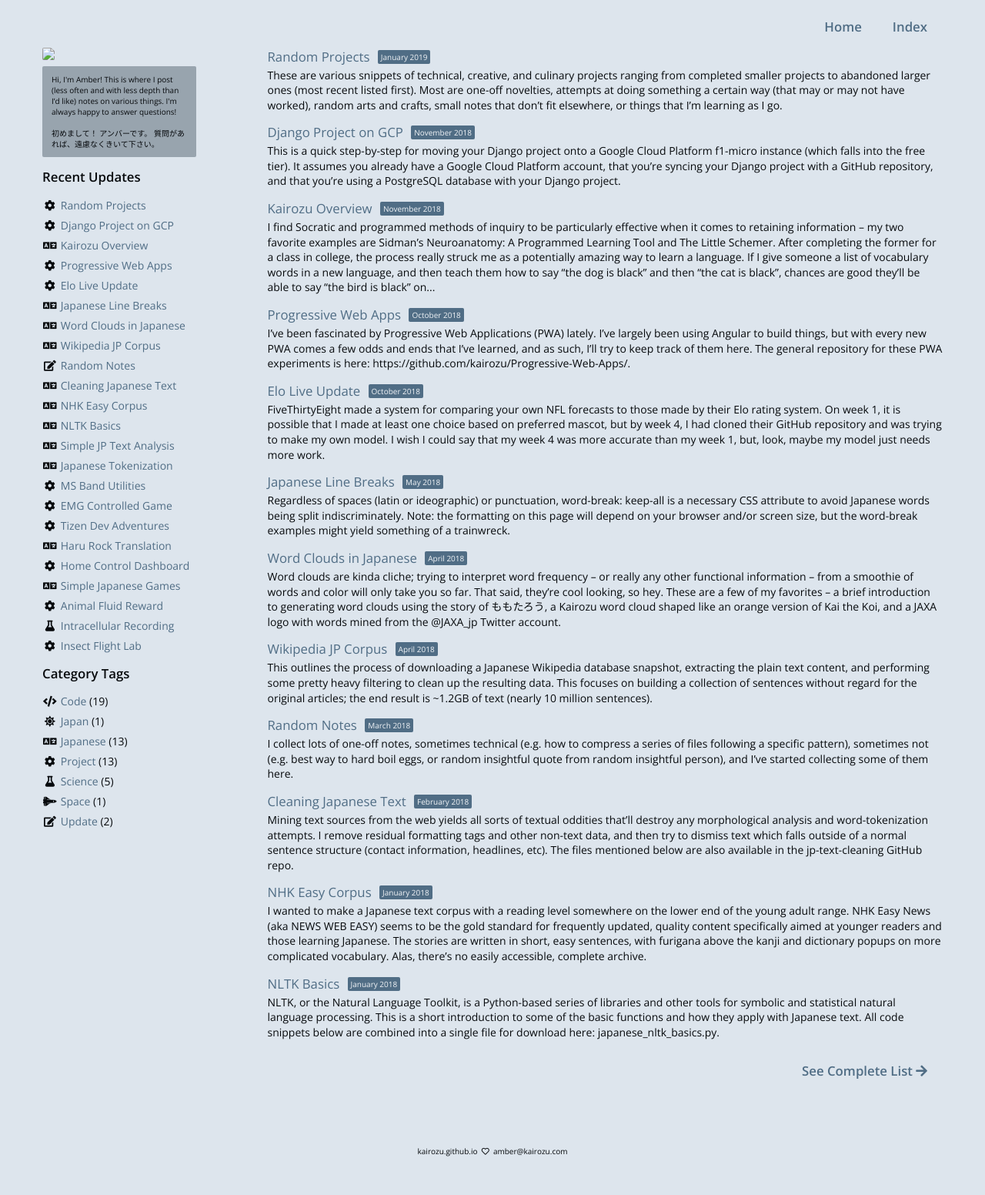
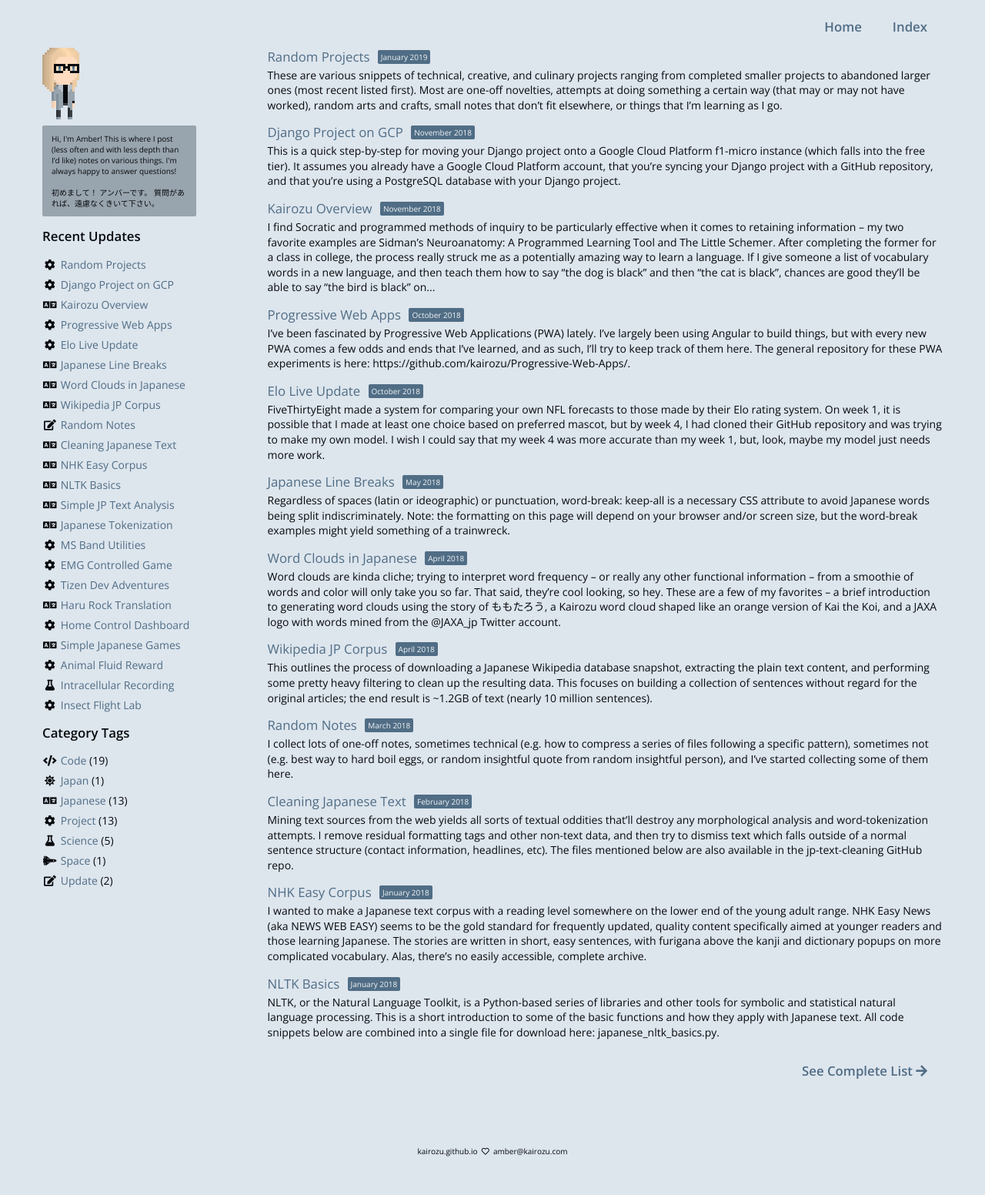
Before and after one commit to kairozu/kairozu.github.io, a Jekyll site: the page built from updates/index.md, in a window 1280 px wide. Shown: the whole page at 77% size. Built offline with Jekyll 4.4.1, drawn with Linux system fonts in a browser that asks for light colours; nearby versions of some CDN libraries.

Commit message:
update image url

```diff
--- a/_layouts/list.html
+++ b/_layouts/list.html
@@ -2,7 +2,7 @@
     <div class="fcMain">
         <div class="fcSideList">
             <div id="amberPixel">
-                <img src="images/amber.png">
+                <img src="/images/amber.png">
             </div>
             <div class="sideNote">
                 Hi, I'm Amber! This is where I post (less often and with less depth than I’d like) notes on various things. I'm always happy to answer questions!
```
